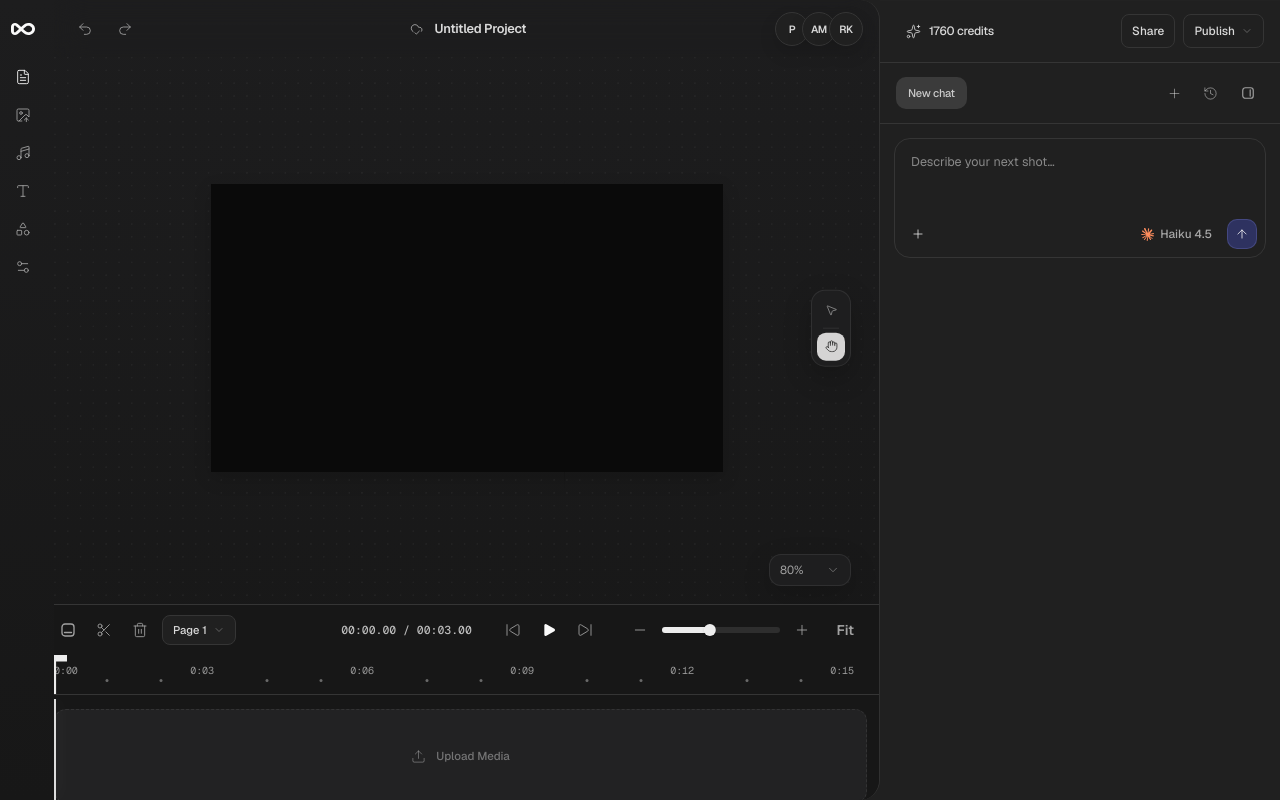
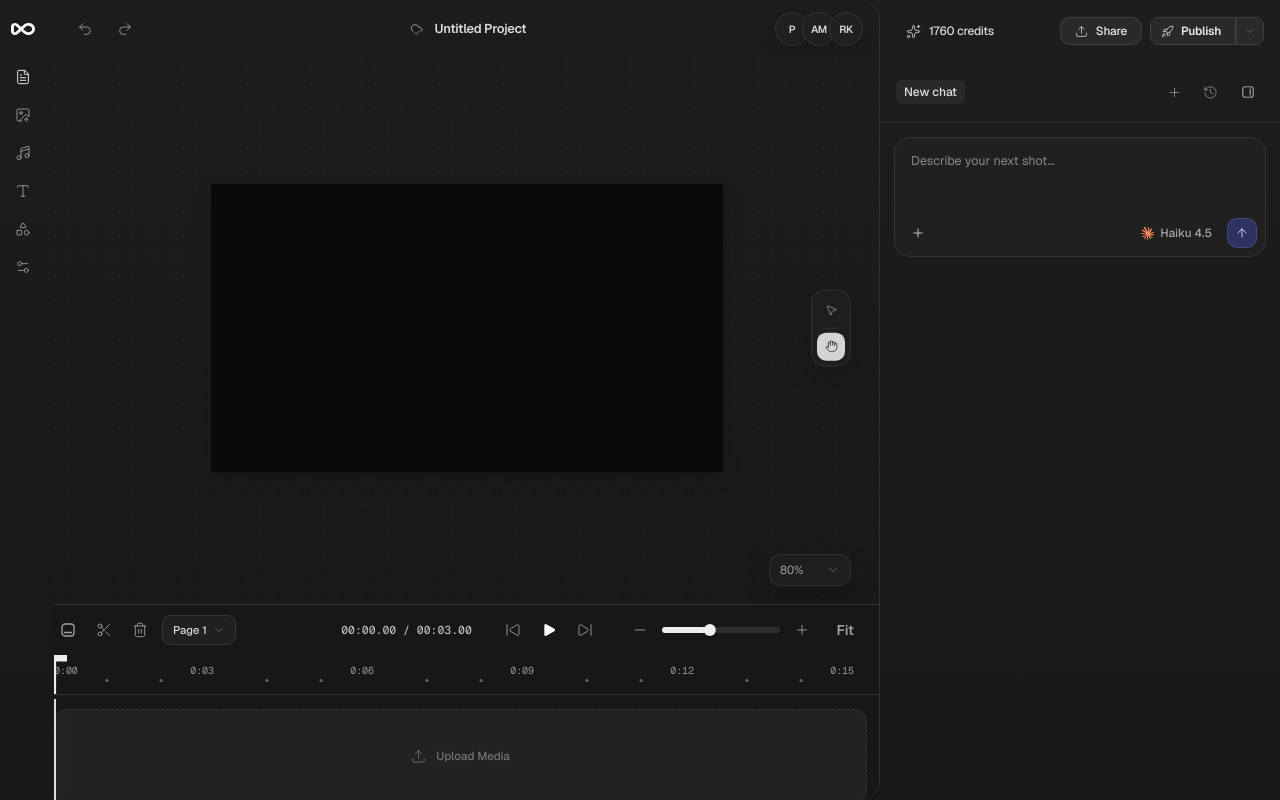
Before and after one commit to prat1608/Videoo-editor, a Next.js app: page / in a window 1280 px wide. Built offline with nearby package versions, Linux system fonts and the light colour scheme.

Commit message:
feat: implement split-button publish component and update topbar styling

```diff
--- a/app/globals.css
+++ b/app/globals.css
@@ -125,6 +125,28 @@ svg {
   min-width: 54px;
 }
 
+.left-sidebar-shell.is-collapsed::before,
+.left-sidebar-shell.is-collapsed::after {
+  content: "";
+  position: absolute;
+  top: 0;
+  left: 0;
+  right: 0;
+  height: 58px;
+  pointer-events: none;
+}
+
+.left-sidebar-shell.is-collapsed::before {
+  z-index: 0;
+}
+
+.left-sidebar-shell.is-collapsed::after {
+  background-size: 16px 16px, auto, auto;
+  background-position: 0 0, 0 0, 0 0;
+  opacity: 0.42;
+  z-index: 0;
+}
+
 .app-shell.is-all-sections-visible .left-sidebar-shell:not(.is-collapsed) {
   flex-basis: 356px;
   min-width: 356px;
@@ -142,6 +164,8 @@ svg {
   gap: 18px;
   padding: 14px 8px;
   background: transparent;
+  position: relative;
+  z-index: 1;
 }
 
 .brand {
@@ -488,6 +512,11 @@ svg {
   min-height: 58px;
   padding: 14px 14px;
   backdrop-filter: blur(16px);
+}
+
+.topbar>* {
+  position: relative;
+  z-index: 1;
 }
 
 .topbar.is-compact {
@@ -820,46 +849,139 @@ svg {
   margin-bottom: 6px;
 }
 
-.share-button,
-.publish-button {
-  display: inline-flex;
-  align-items: center;
-  gap: 6px;
-  height: var(--topbar-control-size);
-  padding: 0 10px;
-  border-radius: 8px;
-  background: var(--theme-background-z1);
-  color: var(--text);
-  border: 0.6px solid var(--border);
+.share-button {
+  display: inline-flex;
+  align-items: center;
+  justify-content: center;
+  gap: 8px;
+  height: 28px;
+  padding: 0 14px;
+  border-radius: 10px;
+  background: rgba(255, 255, 255, 0.06);
+  color: rgba(250, 250, 250, 0.92);
+  border: 0.6px solid rgba(255, 255, 255, 0.1);
   font-size: 11.8px;
   font-weight: 500;
+  letter-spacing: -0.02em;
   transition:
     background 180ms ease,
     border-color 180ms ease,
-    color 180ms ease;
-}
-
-.topbar-trailing.is-chat-collapsed .share-button,
-.topbar-trailing.is-chat-collapsed .publish-button {
+    color 180ms ease,
+    box-shadow 180ms ease;
+}
+
+.topbar-trailing.is-chat-collapsed .share-button {
   padding-inline: 14px;
 }
 
 .share-button {
-  color: var(--text);
-}
-
-.share-button:hover,
-.publish-button:hover {
-  background: #2a2a2a;
-}
-
-.publish-button svg {
+  min-width: max-content;
+}
+
+.share-button svg,
+.publish-split-main svg,
+.publish-split-caret svg {
+  width: 13px;
+  height: 13px;
+}
+
+.share-button {
+  min-width: 68px;
+}
+
+.share-button:hover {
+  background: rgba(255, 255, 255, 0.09);
+  border-color: rgba(255, 255, 255, 0.14);
+
+}
+
+.publish-split-group {
+  display: inline-flex;
+  align-items: stretch;
+  flex: 0 0 auto;
+  white-space: nowrap;
+  overflow: hidden;
+  border-radius: 8px;
+}
+
+.publish-split-main,
+.publish-split-caret {
+  height: 28px;
+  background: rgba(255, 255, 255, 0.06);
+  border: 0.6px solid rgba(255, 255, 255, 0.1);
+  color: rgba(250, 250, 250, 0.92);
+  font-size: 11.8px;
+  font-weight: 600;
+  letter-spacing: -0.02em;
+}
+
+.publish-split-main {
+  min-width: 0;
+  padding-inline: 10px 14px;
+  justify-content: center;
+  border-top-left-radius: 0px;
+  border-bottom-left-radius: 0px;
+  border-top-right-radius: 0;
+  border-bottom-right-radius: 0;
+}
+
+.publish-split-caret {
+  width: 28px;
+  min-width: 28px;
+  padding: 0;
+  margin-left: 0;
+  border-left: 0.6px solid rgba(255, 255, 255, 0.08);
+  color: var(--text-dim);
+  border-top-right-radius: 0px;
+  border-bottom-right-radius: 0px;
+  border-top-left-radius: 0;
+  border-bottom-left-radius: 0;
+}
+
+.publish-split-main:hover,
+.publish-split-main:focus-visible,
+.publish-split-caret:hover,
+.publish-split-caret:focus-visible {
+  background: rgba(255, 255, 255, 0.09);
+  border-color: 0.6px rgba(255, 255, 255, 0.14);
+}
+
+.publish-split-main svg,
+.publish-split-caret svg {
+  width: 13px;
+  height: 13px;
+}
+
+.publish-split-caret svg {
   width: 12px;
   height: 12px;
-  color: var(--text-dim);
-}
-
-.publish-button:hover svg {
+}
+
+.publish-menu {
+  width: 180px;
+}
+
+.publish-menu-item {
+  display: inline-flex;
+  align-items: center;
+  gap: 8px;
+  width: 100%;
+  padding: 9px 10px;
+  border-radius: 10px;
+  color: rgba(250, 250, 250, 0.86);
+  font-size: 0.88rem;
+  font-weight: 500;
+  text-align: left;
+}
+
+.publish-menu-item:hover,
+.publish-menu-item:focus-visible {
+  background: rgba(255, 255, 255, 0.06);
+}
+
+.publish-menu-item svg {
+  width: 14px;
+  height: 14px;
   color: var(--text-dim);
 }
 
@@ -1037,7 +1159,7 @@ svg {
   right: 0;
   bottom: 0;
   width: calc(var(--chat-panel-width, 400px) + 20px);
-  background: var(--theme-background-z1);
+  background: linear-gradient(180deg, #1d1d1e 0%, #171717 100%);
   z-index: 0;
   pointer-events: none;
 }
@@ -1083,6 +1205,15 @@ svg {
 
 .app-shell.left-panel-open .topbar {
   border-top-left-radius: 20px;
+}
+
+.workspace-body.chat-collapsed .topbar {
+  backdrop-filter: none;
+}
+
+.workspace-body.chat-collapsed .topbar::before,
+.workspace-body.chat-collapsed .topbar::after {
+  display: none;
 }
 
 .workspace-body:not(.chat-collapsed) .timeline-panel,
@@ -1301,8 +1432,7 @@ svg {
   position: relative;
   z-index: 1;
   transform-origin: left center;
-  background: var(--theme-background-z1);
-  box-shadow: inset 0 0.6px 0 rgba(255, 255, 255, 0.02);
+  background: linear-gradient(180deg, #1d1d1e 0%, #171717 100%);
   transition:
     width var(--shell-ease),
     opacity var(--shell-ease),
@@ -1398,14 +1528,13 @@ svg {
   justify-content: space-between;
   gap: 12px;
   padding: 14px 16px;
-  border-top: 0.6px solid var(--border);
-  border-bottom: 0.6px solid var(--border);
+  border-bottom: 0.6px solid #3d3d3d89;
 }
 
 .chat-thread-list {
   display: flex;
   align-items: center;
-  gap: 8px;
+  gap: 4px;
   flex: 1 1 auto;
   min-width: 0;
   overflow-x: auto;
@@ -1433,19 +1562,21 @@ svg {
   display: inline-flex;
   align-items: center;
   width: fit-content;
-  height: 32px;
-  padding: 0 12px;
-  border-radius: 10px;
-  background: rgba(255, 255, 255, 0.08);
-  color: rgba(185, 185, 185, 0.9);
-  font-size: 11px;
+  height: 24px;
+  padding: 0 8px;
+  border-radius: 6px;
+  /* background: rgba(255, 255, 255, 0.05); */
+  color: rgba(250, 250, 250, 0.68);
+  font-size: 12px;
   font-weight: 500;
-  letter-spacing: -0.02em;
   white-space: nowrap;
   overflow: hidden;
   text-overflow: ellipsis;
   flex: 0 0 auto;
-  padding-right: 12px;
+  transition:
+    background 160ms ease,
+    border-color 160ms ease,
+    color 160ms ease;
 }
 
 .chat-thread-pill-trigger {
@@ -1467,37 +1598,12 @@ svg {
   overflow: hidden;
   text-overflow: ellipsis;
   max-width: 100%;
-  transition: max-width 160ms ease;
 }
 
 .chat-thread-pill.is-active {
-  background: rgba(255, 255, 255, 0.12);
-  color: rgb(203, 203, 203);
-}
-
-.chat-thread-pill-dismiss {
-  position: absolute;
-  top: 50%;
-  right: 10px;
-  transform: translateY(-50%);
-  display: inline-flex;
-  align-items: center;
-  justify-content: center;
-  width: 14px;
-  height: 14px;
-  padding: 0;
-  border: 0;
-  background: transparent;
-  opacity: 0;
-  color: rgba(250, 250, 250, 0.52);
-  transition:
-    opacity 160ms ease,
-    color 160ms ease;
-}
-
-.chat-thread-pill-dismiss svg {
-  width: 12px;
-  height: 12px;
+  background: rgba(255, 255, 255, 0.05);
+  border-color: 0.6px rgba(255, 255, 255, 0.1);
+  color: rgba(250, 250, 250, 0.88);
 }
 
 .chat-new-thread-button {
@@ -1519,29 +1625,8 @@ svg {
   color: rgba(250, 250, 250, 0.78);
 }
 
-.chat-thread-pill:hover {
-  background: rgba(255, 255, 255, 0.05);
-  color: rgba(250, 250, 250, 0.72);
-}
-
-.chat-thread-pill.is-active:hover {
-  background: rgba(255, 255, 255, 0.12);
-  color: rgba(250, 250, 250, 0.9);
-}
-
-.chat-thread-pill:hover .chat-thread-pill-dismiss,
-.chat-thread-pill:focus-within .chat-thread-pill-dismiss {
-  opacity: 1;
-}
-
-.chat-thread-pill:hover .chat-thread-pill-trigger span,
 .chat-thread-pill:focus-within .chat-thread-pill-trigger span {
-  max-width: calc(100% - 18px);
-}
-
-.chat-thread-pill-dismiss:hover,
-.chat-thread-pill-dismiss:focus-visible {
-  color: rgba(250, 250, 250, 0.9);
+  max-width: 100%;
 }
 
 .topbar-credits {
--- a/components/editor-screen.jsx
+++ b/components/editor-screen.jsx
@@ -18,6 +18,7 @@ import {
   Pipette,
   Plus,
   Redo2,
+  Rocket,
   Scissors,
   Settings2,
   Shapes,
@@ -29,18 +30,20 @@ import {
   Undo2,
   Upload,
   WandSparkles,
-  X,
 } from "lucide-react";
 import logoMark from "@/assets/Logo.svg";
 
 import { Avatar, AvatarFallback, AvatarGroup, AvatarGroupCount } from "@/components/ui/avatar";
 import { Badge } from "@/components/ui/badge";
 import { Button } from "@/components/ui/button";
+import { ButtonGroup } from "@/components/ui/button-group";
 import { Card } from "@/components/ui/card";
 import { Collapsible, CollapsibleContent } from "@/components/ui/collapsible";
 import {
   DropdownMenu,
   DropdownMenuContent,
+  DropdownMenuGroup,
+  DropdownMenuItem,
   DropdownMenuSeparator,
   DropdownMenuShortcut,
   DropdownMenuTrigger,
@@ -182,6 +185,36 @@ function PanelButton({ children, className, variant = "surface", ...props }) {
     >
       {children}
     </Button>
+  );
+}
+
+function PublishMenuButton() {
+  return (
+    <ButtonGroup className="publish-split-group">
+      <Button type="button" variant="outline" className="publish-split-main">
+        <Rocket />
+        <span>Publish</span>
+      </Button>
+      <DropdownMenu>
+        <DropdownMenuTrigger asChild>
+          <Button type="button" variant="outline" className="publish-split-caret" aria-label="Open publish menu">
+            <ChevronDown />
+          </Button>
+        </DropdownMenuTrigger>
+        <DropdownMenuContent align="end" className="publish-menu">
+          <DropdownMenuGroup>
+            <DropdownMenuItem className="publish-menu-item">
+              <Upload />
+              <span>Export</span>
+            </DropdownMenuItem>
+            <DropdownMenuItem className="publish-menu-item">
+              <History />
+              <span>Export history</span>
+            </DropdownMenuItem>
+          </DropdownMenuGroup>
+        </DropdownMenuContent>
+      </DropdownMenu>
+    </ButtonGroup>
   );
 }
 
@@ -746,27 +779,6 @@ export default function EditorScreen() {
     setRightPanelOpen(true);
   }
 
-  function closeChatThread(threadId) {
-    const threadIndex = chatThreads.findIndex((thread) => thread.id === threadId);
-    if (threadIndex === -1) return;
-
-    if (chatThreads.length === 1) {
-      const replacementThread = createChatThread([]);
-      focusChatComposerRef.current = true;
-      setChatThreads([replacementThread]);
-      setActiveChatId(replacementThread.id);
-      return;
-    }
-
-    const nextThreads = chatThreads.filter((thread) => thread.id !== threadId);
-    setChatThreads(nextThreads);
-
-    if (threadId === activeChatId) {
-      const fallbackThread = nextThreads[Math.max(0, threadIndex - 1)] ?? nextThreads[0];
-      setActiveChatId(fallbackThread.id);
-    }
-  }
-
   const zoomMenuItems = (
     <>
       <button type="button" role="menuitem" className="zoom-menu-button" onClick={() => runZoomAction(zoomIn)}>
@@ -931,12 +943,10 @@ export default function EditorScreen() {
                         </DropdownMenuContent>
                       </DropdownMenu>
                       <Button type="button" variant="ghost" className="share-button">
+                        <Upload />
                         Share
                       </Button>
-                      <Button type="button" variant="default" className="publish-button">
-                        Publish
-                        <ChevronDown />
-                      </Button>
+                      <PublishMenuButton />
                     </>
                   ) : null}
                   {!compactTopbar ? (
@@ -1196,12 +1206,10 @@ export default function EditorScreen() {
                   </DropdownMenu>
                   <div className="chat-panel-header-actions">
                     <Button type="button" variant="ghost" className="share-button">
+                      <Upload />
                       Share
                     </Button>
-                    <Button type="button" variant="default" className="publish-button">
-                      Publish
-                      <ChevronDown />
-                    </Button>
+                    <PublishMenuButton />
                   </div>
                 </div>
                 <div className="chat-subbar">
@@ -1216,14 +1224,6 @@ export default function EditorScreen() {
                           onClick={() => selectChatThread(thread.id)}
                         >
                           <span>{thread.title}</span>
-                        </button>
-                        <button
-                          type="button"
-                          className="chat-thread-pill-dismiss"
-                          aria-label={`Close ${thread.title}`}
-                          onClick={() => closeChatThread(thread.id)}
-                        >
-                          <X />
                         </button>
                       </div>
                     ))}
--- /dev/null
+++ b/components/ui/button-group.jsx
@@ -0,0 +1,9 @@
+"use client";
+
+import { cn } from "@/lib/utils";
+
+function ButtonGroup({ className, ...props }) {
+  return <div role="group" className={cn("inline-flex items-stretch", className)} {...props} />;
+}
+
+export { ButtonGroup };
```
